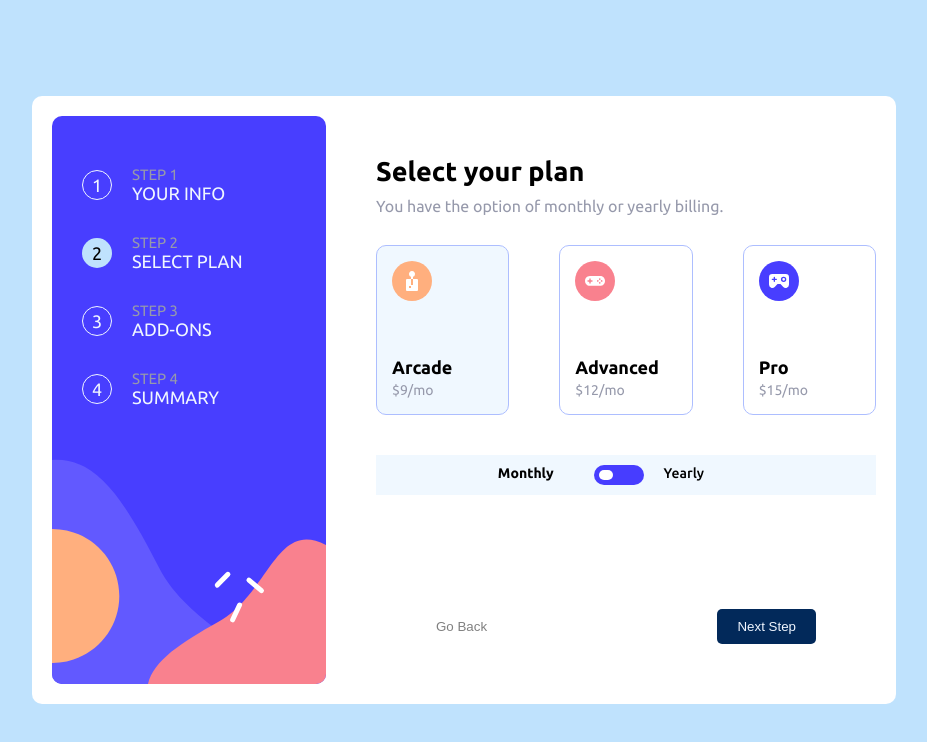
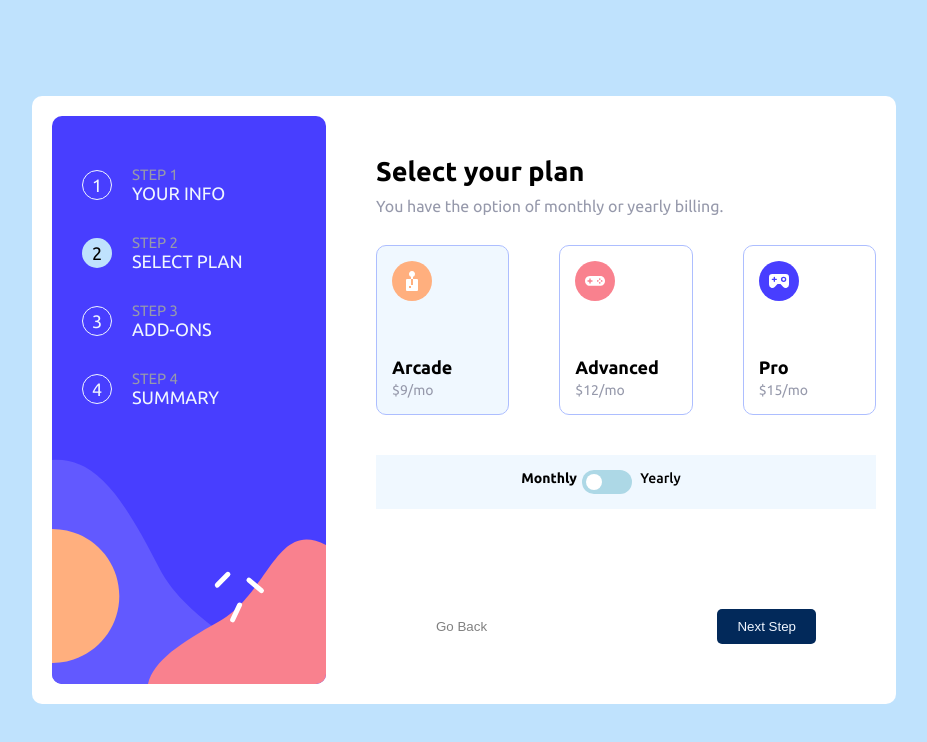
Before and after one commit to Krzysiekop/multi-step-form, an Angular app: page / in a window 1280 px wide. Both pictures are taken after typing "Sample", "name@example.com", "Sample" into the empty fields and a click on the button "Next Step". Shown: the top 742 px of the page, without its empty margins (176-1103 px from the left). Built offline with nearby package versions, Linux system fonts and the light colour scheme.

Commit message:
toggle fix

```diff
--- a/src/app/model/order-model.ts
+++ b/src/app/model/order-model.ts
@@ -7,5 +7,6 @@ export interface orderModel {
     addonOnline? : boolean;
     addonStorage? : boolean;
     addonProfile? : boolean;
+    toggle?: boolean;
 
   }
--- a/src/app/order-data.service.ts
+++ b/src/app/order-data.service.ts
@@ -16,6 +16,7 @@ export class OrderDataService {
     addonOnline: false,
     addonStorage: false,
     addonProfile: false,
+    toggle: false,
   }
 
 
--- a/src/app/select-plan/select-plan.component.css
+++ b/src/app/select-plan/select-plan.component.css
@@ -56,7 +56,7 @@ p {
   background-color: aliceblue;
 }
 
-input[type=checkbox] {
+/* input[type=checkbox] {
   height: 0;
   width: 0;
   visibility: hidden;
@@ -96,7 +96,69 @@ input:checked+label:after {
 
 label:active:after {
   width: 130px;
+} */
+
+
+/* ELO 320 */
+/*  */
+.switch {
+  position: relative;
+  display: inline-block;
+  width: 50px;
+  height: 24px;
+  margin: .5rem;
+
 }
+
+
+.switch input {
+  opacity: 0;
+  width: 0;
+  height: 0;
+}
+
+
+.slider {
+  position: absolute;
+  cursor: pointer;
+  top: 0;
+  left: 0;
+  right: 0;
+  bottom: 0;
+  background-color: lightblue;
+  -webkit-transition: .4s;
+  transition: .4s;
+}
+
+.slider:before {
+  position: absolute;
+  content: "";
+  height: 16px;
+  width: 16px;
+  left: 4px;
+  bottom: 4px;
+  background-color: white;
+  -webkit-transition: .4s;
+  transition: .4s;
+}
+input:checked + .slider:before {
+  -webkit-transform: translateX(26px);
+  -ms-transform: translateX(26px);
+  transform: translateX(26px);
+}
+
+
+.slider.round {
+  border-radius: 34px;
+}
+
+.slider.round:before {
+  border-radius: 50%;
+}
+
+
+
+
 
 .confirm_button {
   padding: 1rem 2rem;
--- a/src/app/select-plan/select-plan.component.html
+++ b/src/app/select-plan/select-plan.component.html
@@ -45,12 +45,35 @@
         </ng-template>
 
     </div>
-
 </div>
 <div class="toogle">
-    <span [ngClass]="{'bold': timeFrame === 'monthly' } "> Monthly</span>
-    <input type="checkbox" id="switch" (click)="toggleDuration()" /><label for="switch">Toggle</label>
-    <span [ngClass]="{'bold': timeFrame === 'yearly' } "> Yearly </span>
+
+    <!-- <span [ngClass]="{'bold': timeFrame === 'monthly' } "> Monthly</span>
+        <input type="checkbox"  id="switch" (click)="toggleDuration()"  [checked]="checked" /><label
+            for="switch">Toggle</label>
+        <span [ngClass]="{'bold': timeFrame === 'yearly' } "> Yearly </span> -->
+
+
+    <!-- <span [ngClass]="{'bold': timeFrame === 'monthly' } ">Monthly</span>
+    <label class="switch">
+        <input type="checkbox" id="switch" (click)="toggleDuration()" >
+        <span class="slider round"></span>
+    </label>
+    <span [ngClass]="{'bold': timeFrame === 'yearly' } "> Yearly </span> -->
+
+    <form [formGroup]="checkForm">
+        <span [ngClass]="{'bold': timeFrame === 'monthly' } ">Monthly</span>
+        <label class="switch">
+            <input (click)="toggleDuration()" type="checkbox" formControlName="toggle">
+            <span class="slider round"></span>
+        </label>
+
+        <span [ngClass]="{'bold': timeFrame === 'yearly' } "> Yearly </span>
+    </form>
+
+
+
+
 </div>
 
 <button class="goback_button" (click)="goBack()">Go Back </button>
--- a/src/app/select-plan/select-plan.component.ts
+++ b/src/app/select-plan/select-plan.component.ts
@@ -2,12 +2,13 @@ import { Component } from '@angular/core';
 import { StepsService } from '../steps.service';
 import { NgClass, NgIf } from '@angular/common';
 import { OrderDataService } from '../order-data.service';
+import { FormControl, FormGroup, ReactiveFormsModule } from '@angular/forms';
 
 
 @Component({
   selector: 'app-select-plan',
   standalone: true,
-  imports: [NgIf, NgClass],
+  imports: [NgIf, NgClass, ReactiveFormsModule],
   templateUrl: './select-plan.component.html',
   styleUrl: './select-plan.component.css'
 })
@@ -15,25 +16,54 @@ export class SelectPlanComponent {
   step!: number;
   // planType: string = '' || 'arcade' || 'advanced' || 'pro';
   planType?: string = this.orderDataService.orderData.planType;
-  timeFrame?: string = this.orderDataService.orderData.timeDuration ;
+  timeFrame?: string = this.orderDataService.orderData.timeDuration;
   totalCost: number = 0;
-  checked? : boolean;
+  checked = false;
+  checkForm!: FormGroup
+
 
   constructor(private stepService: StepsService, private orderDataService: OrderDataService) {
     this.stepService.currentStep.subscribe(step => this.step = step)
   }
 
+  ngOnInit() {
+    this.checkForm = new FormGroup({
+      toggle: new FormControl(this.orderDataService.orderData.toggle),
+    })
+  }
+
+  getToggle() {
+    return this.checkForm.get('toggle');
+  }
+
+
   toggleDuration() {
+    console.log(this.checkForm.get('toggle')?.value)
+
     this.checked = !this.checked;
     if (this.checked === false) {
       this.timeFrame = 'monthly'
+      this.checkForm.setValue({
+        toggle: false,
+      })
+      this.orderDataService.orderData.toggle = false
 
     }
+
     if (this.checked === true) {
       this.timeFrame = 'yearly';
+      this.checkForm.setValue({
+        toggle: true,
+      })
+      this.orderDataService.orderData.toggle = true;
+    }
 
-    }
+
+
   }
+
+
+
 
   choosePlan(planType: string) {
     if (this.planType === planType) {
@@ -47,7 +77,6 @@ export class SelectPlanComponent {
   nextStep() {
     this.orderDataService.orderData.timeDuration = this.timeFrame;
     this.orderDataService.orderData.planType = this.planType;
-    console.log(this.orderDataService.orderData)
     this.stepService.changeStep(3)
   }
 
--- a/src/app/summary/summary.component.html
+++ b/src/app/summary/summary.component.html
@@ -16,12 +16,12 @@
             <div class="addons-price"> 10$/yr</div>
         </div>
         <div class="addon" *ngIf="addonProfile">
-            <div class="addons-type"> Larger storage</div>
-            <div class="addons-price"> $2/mo</div>
+            <div class="addons-type"> Customizable Profile </div>
+            <div class="addons-price"> 10$/yr </div>
         </div>
         <div class="addon" *ngIf="addonStorage">
-            <div class="addons-type"> Customizable Profile</div>
-            <div class="addons-price"> 10$/yr</div>
+            <div class="addons-type"> Larger storage </div>
+            <div class="addons-price"> $2/mo </div>
         </div>
     </div>
 </div>
```
